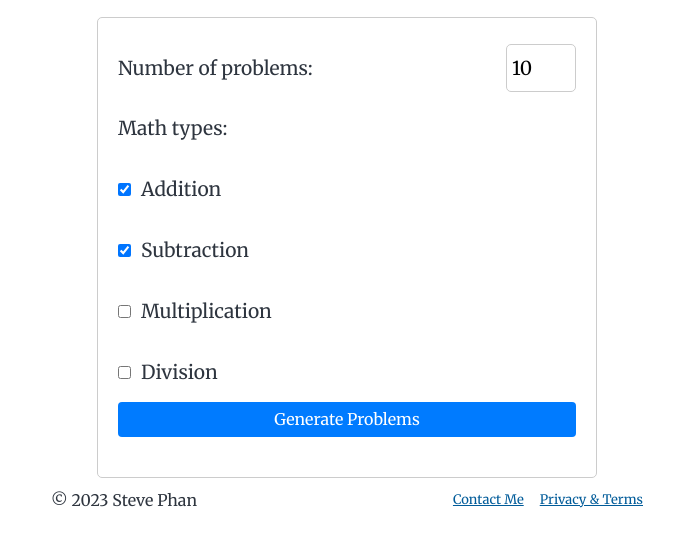
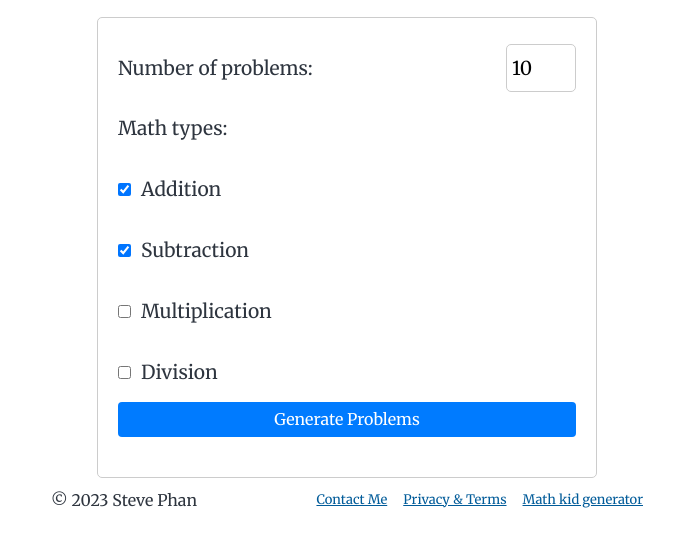
Before and after one commit to steve-phan/thongtin.de, a Gatsby site: page /math in a window 1280 px wide. Shown: the part 168-714 px from the top of the page, without its empty margins (293-967 px from the left). Built offline with nearby package versions, Linux system fonts and the light colour scheme; Gatsby itself is replaced by a stand-in of ours; what @react-pdf/renderer would draw is missing.

Commit message:
add SEO title for math page

```diff
--- a/src/components/Footer/Footer.tsx
+++ b/src/components/Footer/Footer.tsx
@@ -20,6 +20,9 @@ const Footer = () => {
         <div>
           <Link to="/legal">Privacy & Terms</Link>
         </div>
+        <div>
+          <Link to="/math">Math kid generator</Link>
+        </div>
       </div>
     </footer>
   )
--- a/src/pages/math.tsx
+++ b/src/pages/math.tsx
@@ -2,6 +2,7 @@ import React from "react"
 
 import Layout from "../components/layout"
 import { MathGenerator } from "../components/MathGenerator/MathGenerator"
+import Seo from "../components/seo"
 
 const Math = () => {
   return (
@@ -18,3 +19,5 @@ const Math = () => {
 }
 
 export default Math
+
+export const Head = () => <Seo title="Kids Math Generator" />
```
